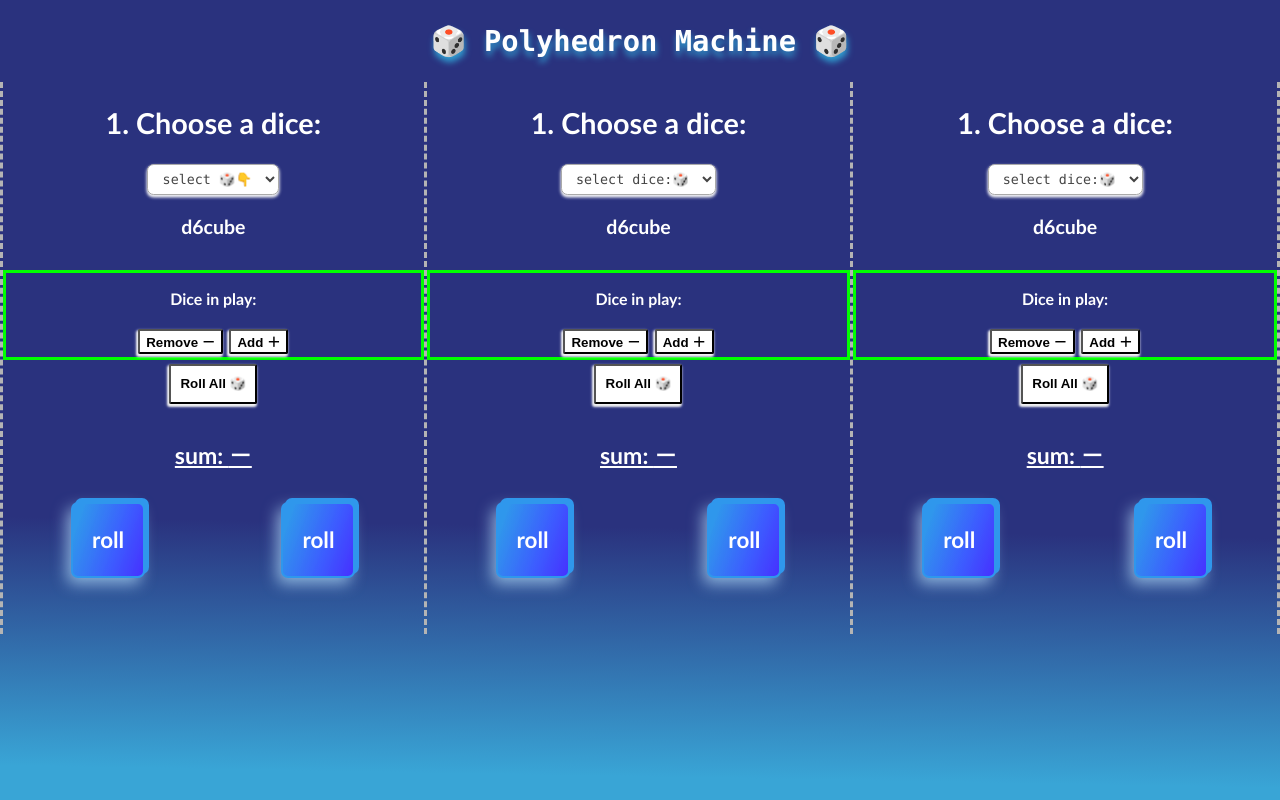
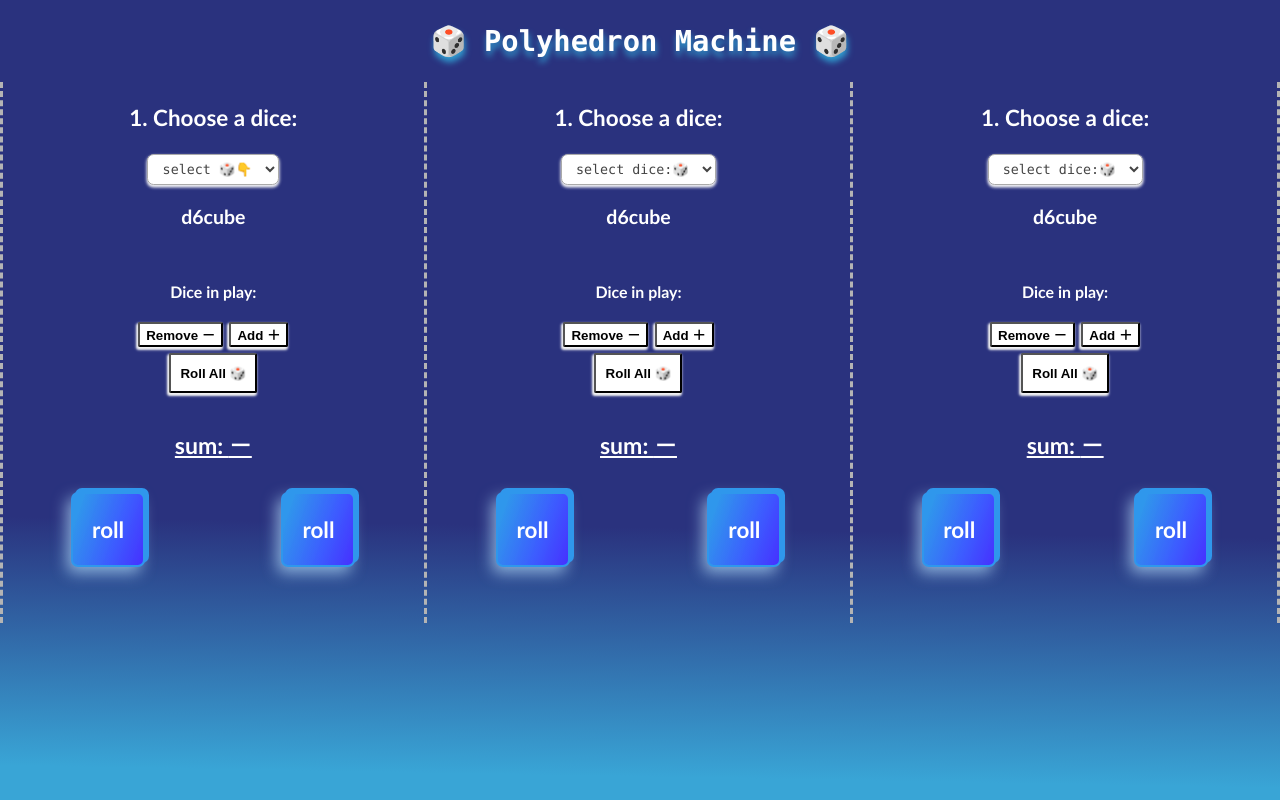
Before and after one commit to hazieon/PolyhedronMachine, a React (Create React App) app: page / in a window 1280 px wide. Built offline with nearby package versions, Linux system fonts and the light colour scheme.

Commit message:
interface changes

```diff
--- a/src/App.css
+++ b/src/App.css
@@ -17,6 +17,8 @@ body {
   justify-content: center;
   place-items: center;
   color: white;
+  font-family: "Trebuchet MS", "Lucida Sans Unicode", "Lucida Grande",
+    "Lucida Sans", Arial, sans-serif;
 }
 .dice-zone {
   margin: auto;
--- a/src/App.js
+++ b/src/App.js
@@ -14,7 +14,7 @@ function App() {
         <div id="dice-column" className="d6-zone">
           {
             <div className="selectContainer">
-              <h2>1. Choose a dice:</h2>
+              <h3>1. Choose a dice:</h3>
               <select
                 className="select"
                 onChange={(event) => {
@@ -60,7 +60,7 @@ function App() {
           </div>
         </div>
         <div id="dice-column" className="d10-zone">
-          <h2>1. Choose a dice:</h2>
+          <h3>1. Choose a dice:</h3>
           {
             <select
               className="select"
@@ -106,7 +106,7 @@ function App() {
           </div>
         </div>
         <div id="dice-column" className="d12-zone">
-          <h2>1. Choose a dice:</h2>
+          <h3>1. Choose a dice:</h3>
           {
             <select
               className="select"
--- a/src/components/dice/index.module.css
+++ b/src/components/dice/index.module.css
@@ -102,8 +102,7 @@ button:hover {
   height: 0px;
 }
 .buttonBox {
-  margin-top: 3rem;
-  border: 3px solid lime;
+  margin-top: 5rem;
 }
 .sum {
   font-size: larger;
```
Also changed, not shown: 1 other file (tests, documents, lock files or other folders).
